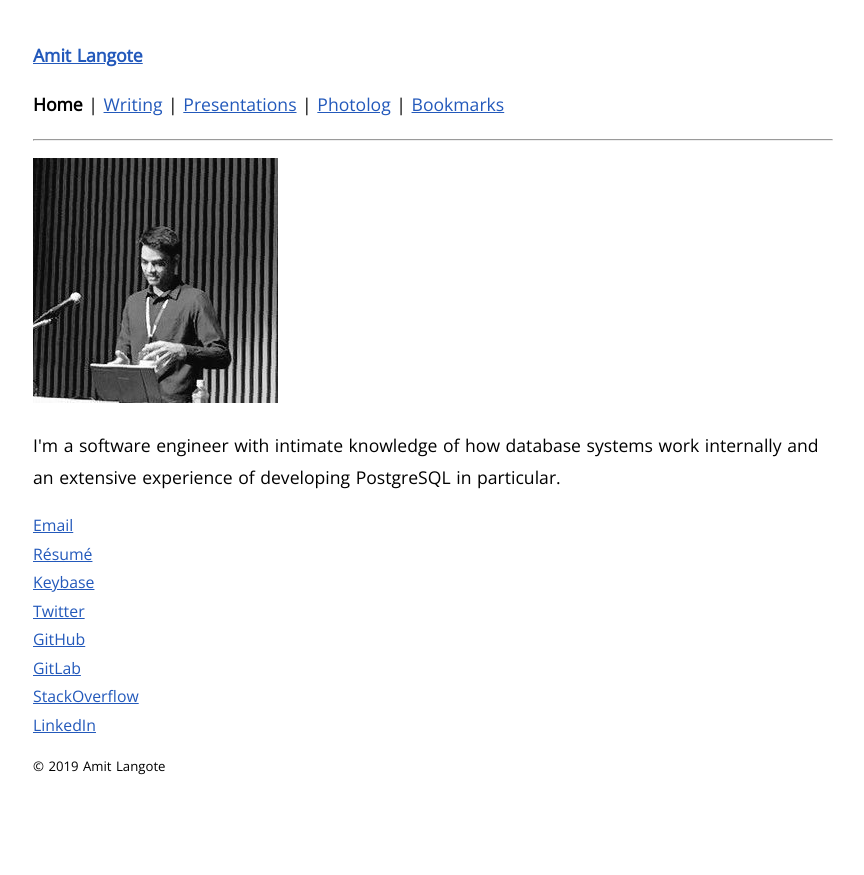
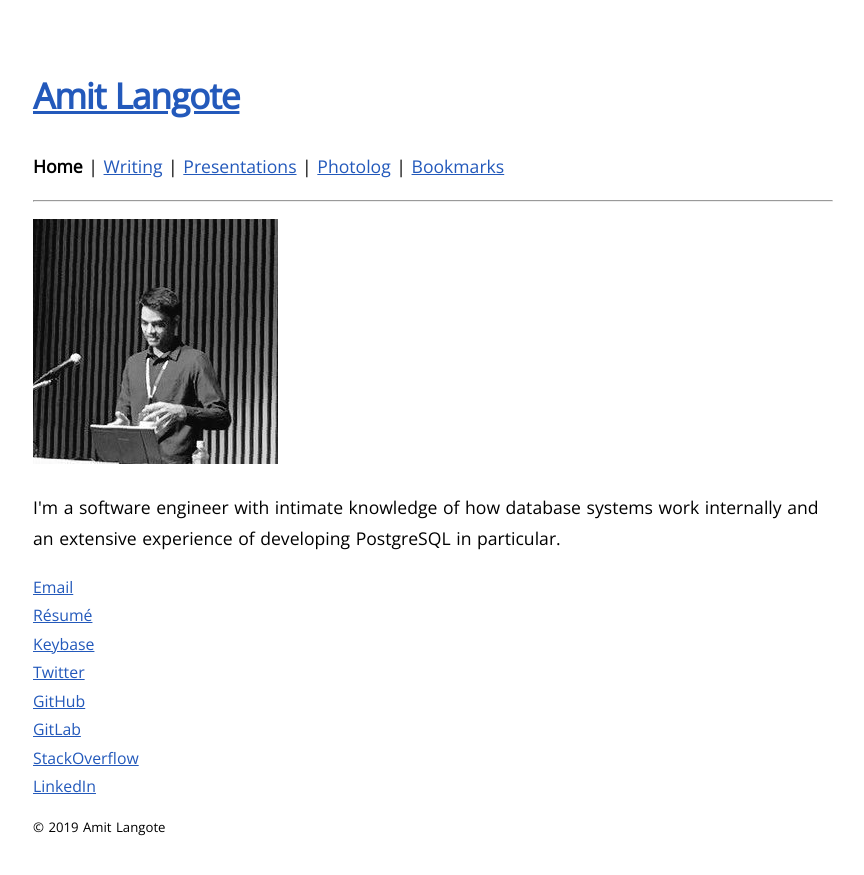
Before and after one commit to amitlan/website, a Jekyll site: the page built from index.md, in a window 1280 px wide. Shown: the top 875 px of the page, without its empty margins (207-1071 px from the left). Built offline with Jekyll 4.4.1, drawn with Linux system fonts in a browser that asks for light colours.

```diff
--- a/_layouts/default.html
+++ b/_layouts/default.html
@@ -60,7 +60,7 @@
 </head>
 <body>
 <div id="text">
-<strong><a href="/" title="Home" rel="home"><span>Amit Langote</span></a></strong>
+<h1><strong><a href="/" title="Home" rel="home"><span>Amit Langote</span></a></strong></h1>
   {{ content }}
   <p style="font-size:75%"> © 2019 Amit Langote</p>
 </div>
```
